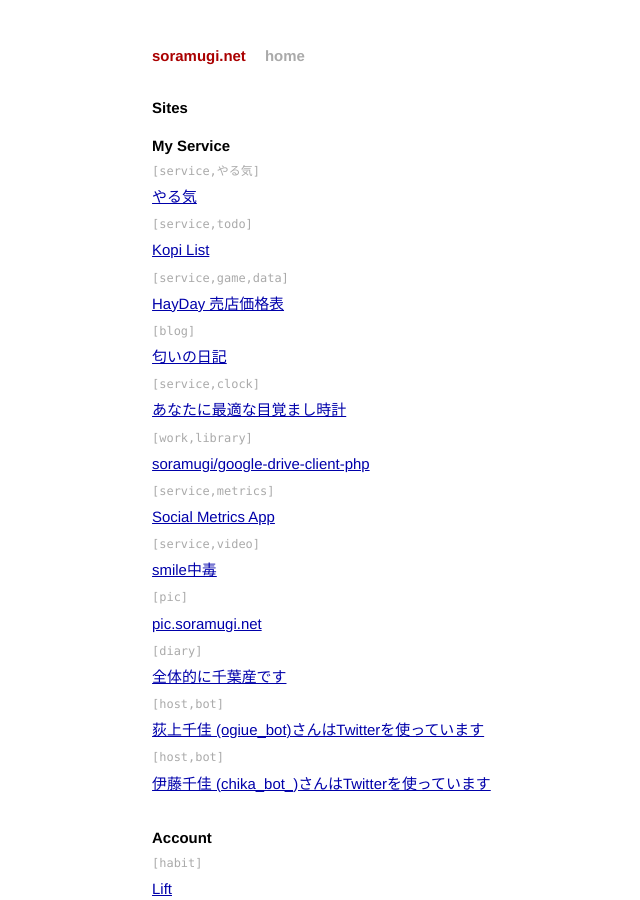
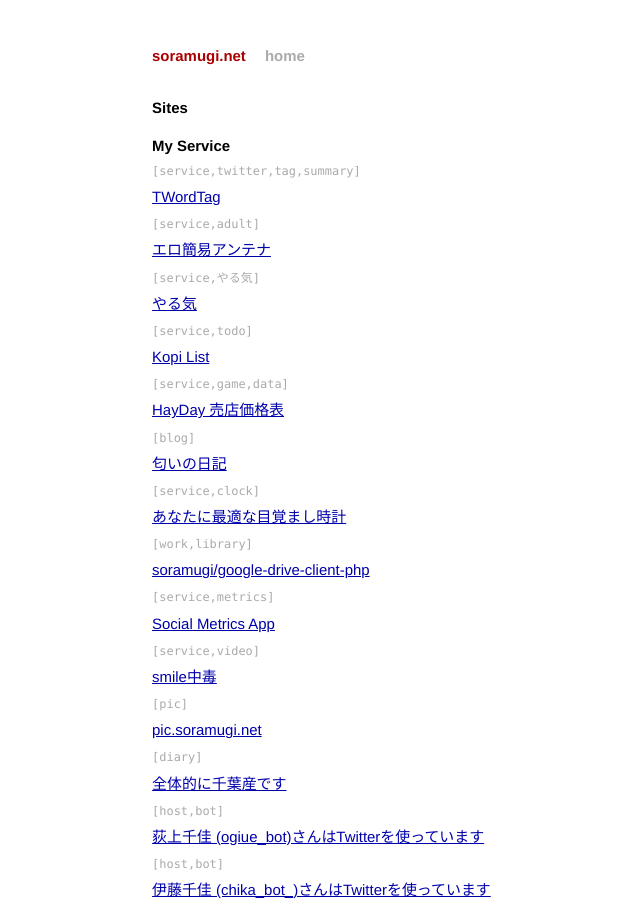
Before and after one commit to soramugi/soramugi.net, a Jekyll site: the page built from index.html, in a window 1280 px wide and 900 px high. Shown: the whole window, without its empty margins (174-814 px from the left). Built offline with Jekyll 4.4.1, drawn with Linux system fonts in a browser that asks for light colours; Markdown is read by kramdown in place of the engine named in the settings.

Commit message:
add link

```diff
--- a/_config.yml
+++ b/_config.yml
@@ -7,6 +7,14 @@ google_analytics_tracking_id: UA-43044942-7
 
 
 service_links:
+  -
+    tag: service,twitter,tag,summary
+    title: TWordTag
+    url: http://twordtag.herokuapp.com
+  -
+    tag: service,adult
+    title: エロ簡易アンテナ
+    url: http://cryptic-meadow-1277.herokuapp.com
   -
     tag: service,やる気
     title: やる気
```
